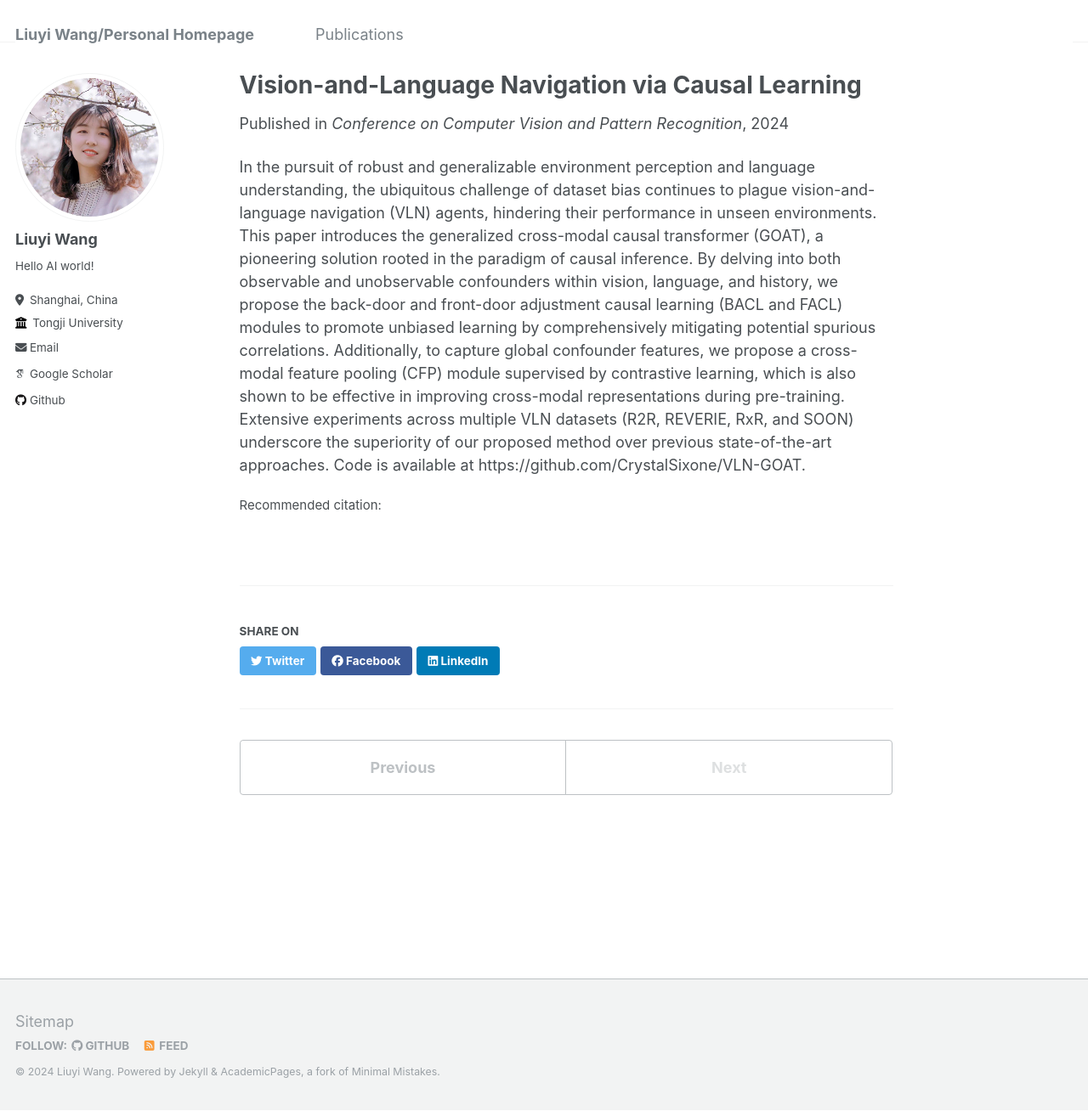
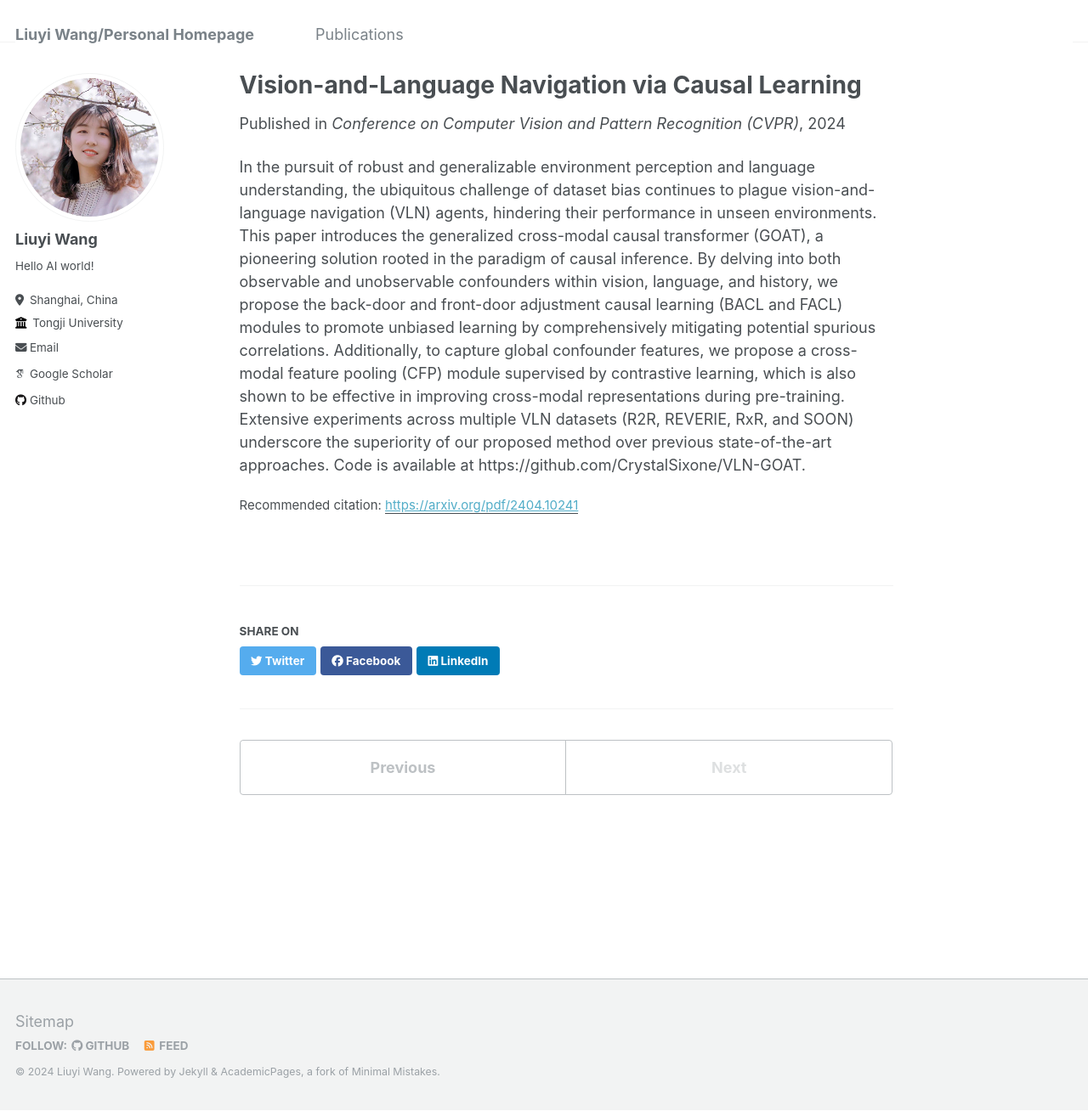
Before and after one commit to CrystalSixone/CrystalSixone_old.github.io, a Jekyll site: the page built from _publications/goat.md, in a window 1280 px wide and 1308 px high. Shown: the whole window at 85% size. Built offline with Jekyll 4.4.1, drawn with Linux system fonts in a browser that asks for light colours; some web fonts are replaced.

Commit message:
update publications

```diff
--- a/_publications/goat.md
+++ b/_publications/goat.md
@@ -4,8 +4,8 @@ collection: publications
 permalink: /publication/goat
 excerpt: '**Wang, Liuyi** and Tang, Jiagui and He, Zongtao and Dang, Ronghao and Liu, Chengju and Chen, Qijun'
 date: 2024-6-22
-venue: 'Conference on Computer Vision and Pattern Recognition'
-paperurl: ''
+venue: 'Conference on Computer Vision and Pattern Recognition (CVPR)'
+paperurl: 'https://arxiv.org/pdf/2404.10241'
 citation: ''
 ---
 
```
Also changed, not shown: _publications/causalVLN.md (added, +12 -0 lines), _publications/graph-based.md (+1 -1 lines), _publications/res-sts.md (added, +12 -0 lines).
